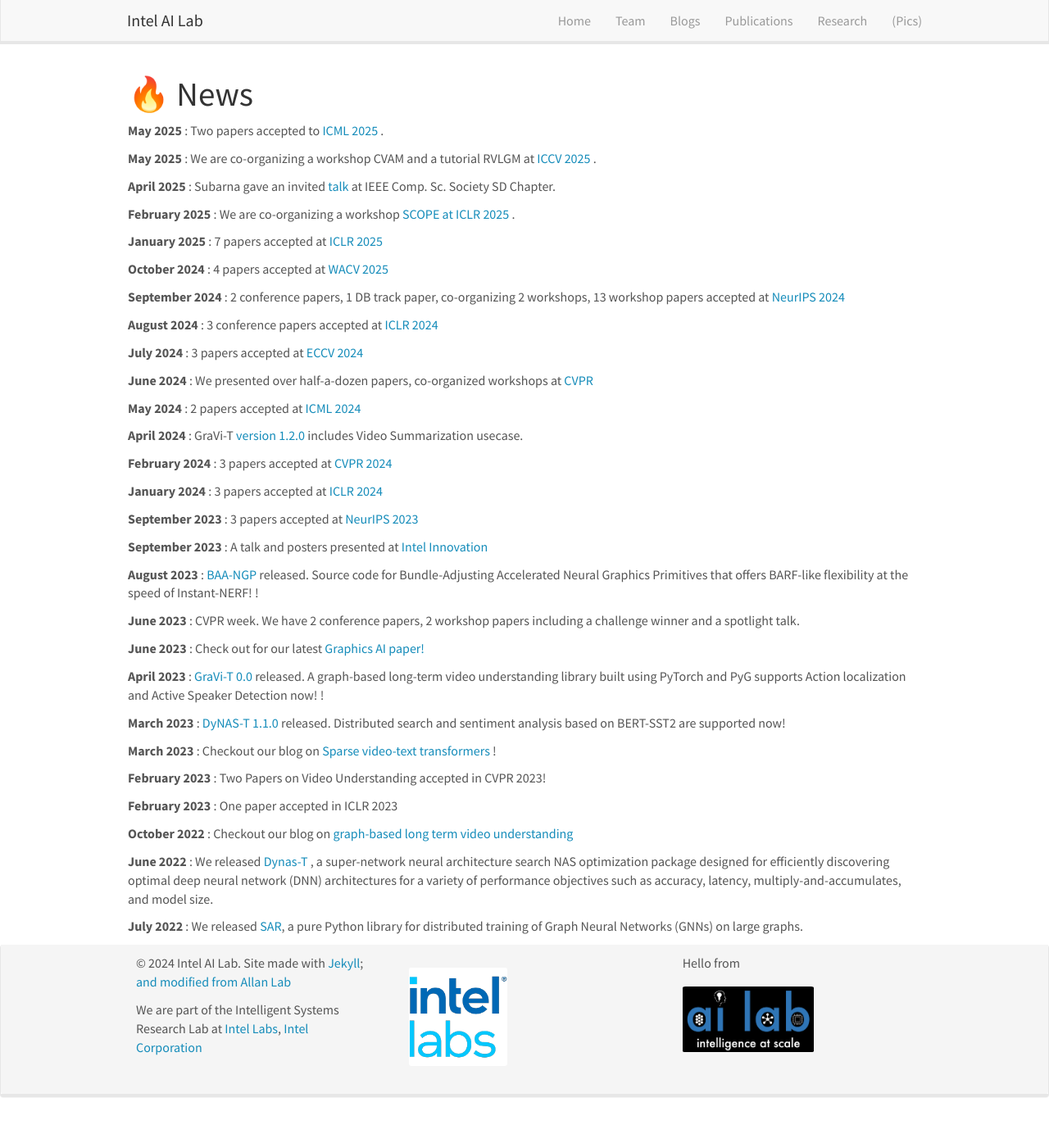
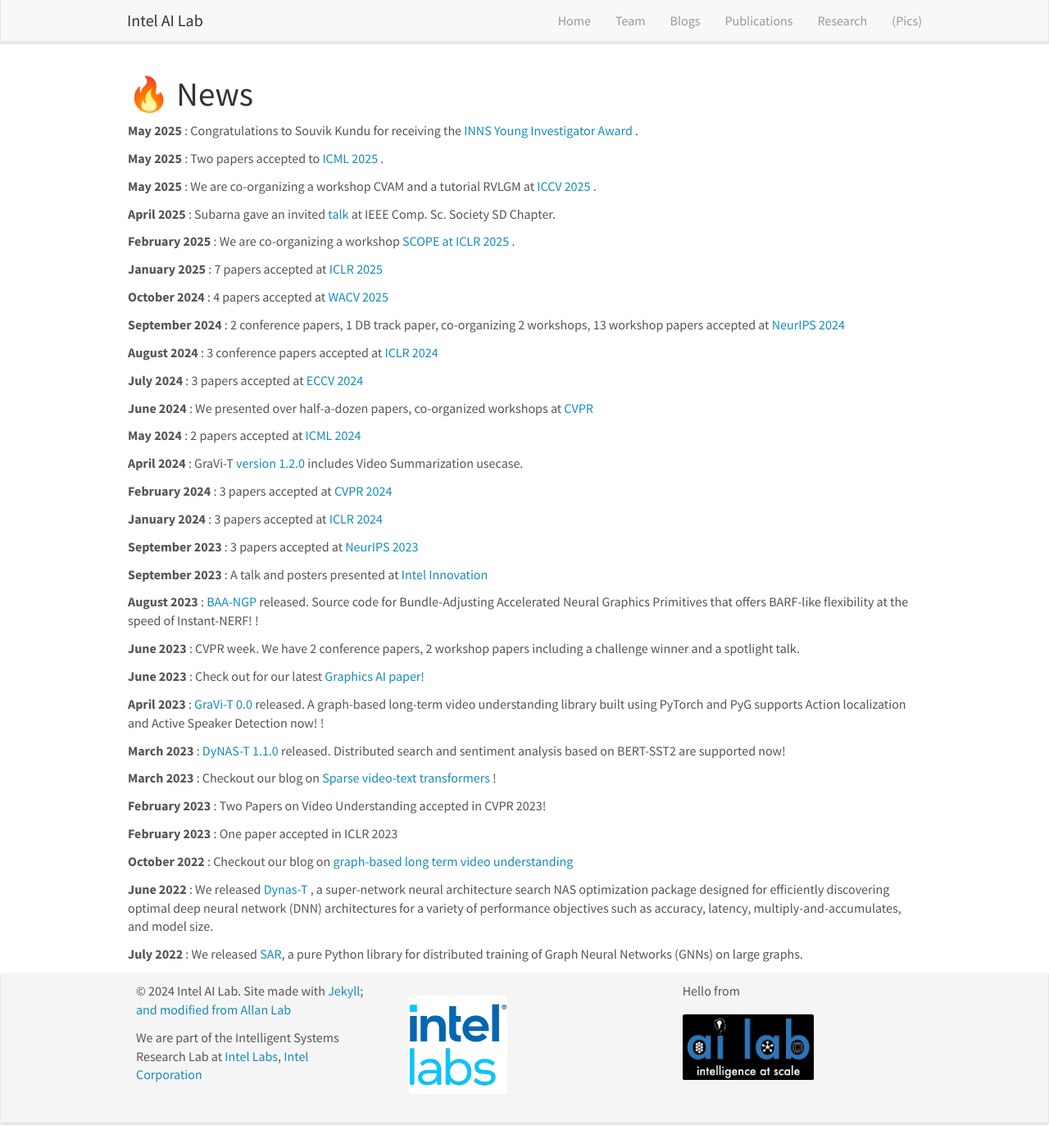
Before and after one commit to intelailabpage/intelailabpage.github.io, a Jekyll site: the page built from _pages/allnews.md, in a window 1280 px wide and 1395 px high. Shown: the whole window at 82% size. Built offline with Jekyll 4.4.1, drawn with Linux system fonts in a browser that asks for light colours; nearby versions of some CDN libraries.

Commit message:
Update news.yml

```diff
--- a/_data/news.yml
+++ b/_data/news.yml
@@ -1,3 +1,6 @@
+- date: May 2025
+  headline: Congratulations to Souvik Kundu for receiving the <a href="https://www.inns.org/inns-award-recipients" > INNS Young Investigator Award </a>.
+
 - date: May 2025
   headline: Two papers accepted to <a href="https://icml.cc/"> ICML 2025 </a>.
 
```
